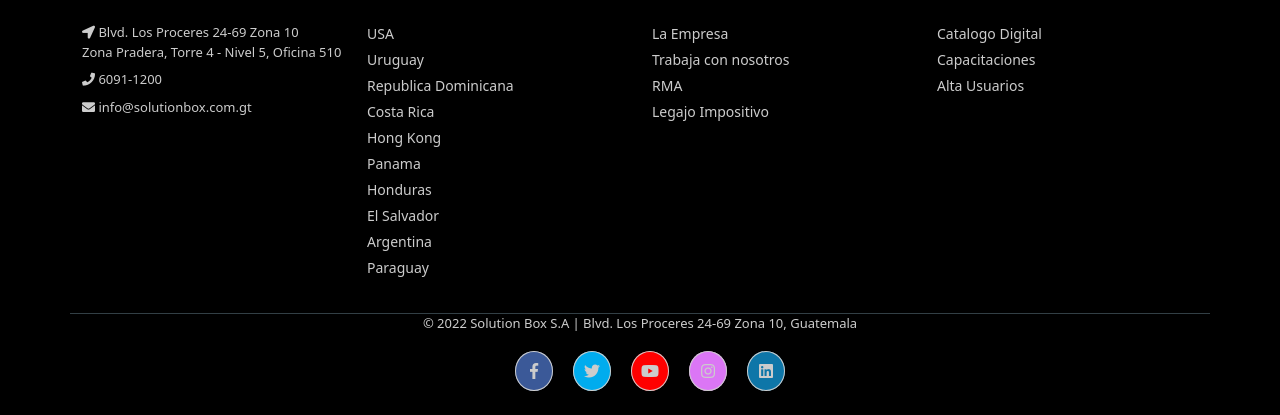
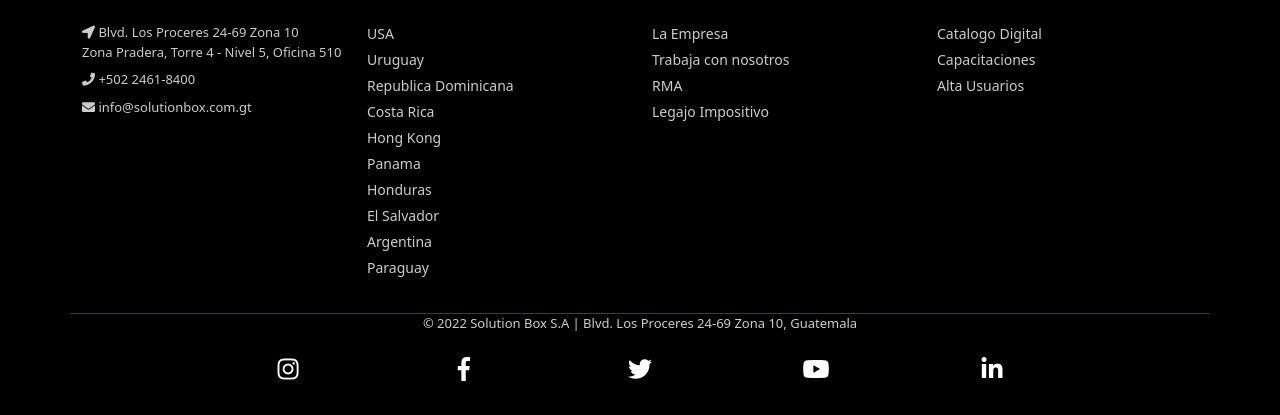
Before and after one commit to RamiroSB/guatemala-alfa, a React (Create React App) app: page /marcas/1 in a window 1280 px wide. Shown: the part 1520-1935 px from the top of the page. Built offline with nearby package versions, Linux system fonts and the light colour scheme; no server answers.

Commit message:
modificacion redes sociales footer

```diff
--- a/src/components/Footer/Footer.js
+++ b/src/components/Footer/Footer.js
@@ -19,7 +19,7 @@ export const Footer = () => {
                 <div className=" col-sm-4 col-md col-sm-4  col-12 col">
                     <h5 className="headin5_amrc col_white_amrc pt2">ENCUÉNTRANOS</h5>
                     <p><i className="fa fa-location-arrow"></i> Blvd. Los Proceres 24-69 Zona 10 <br/>Zona Pradera, Torre 4 - Nivel 5, Oficina 510 </p>
-                    <p><i className="fa fa-phone"></i>  6091-1200  </p>
+                    <p><i className="fa fa-phone"></i>  +502 2461-8400 </p>
                     <p><i className="fa fa fa-envelope"></i> info@solutionbox.com.gt</p>
                 </div>
 
@@ -71,13 +71,33 @@ export const Footer = () => {
             <div className="container">
             <p className="text-center">© 2022 Solution Box S.A | Blvd. Los Proceres 24-69 Zona 10, Guatemala </p>
 
-            <ul className="social_footer_ul">
+           {/*  <ul className="social_footer_ul">
             <li><a href="https://www.facebook.com/solutionbox.guatemala" target='_blank' rel="noreferrer" className='iconoFacebook'><i className="fab fa-facebook-f gran"></i></a></li>
             <li><a href="https://twitter.com/solutionboxusa" target='_blank' rel="noreferrer" className='iconoTwitter'><i className="fab fa-twitter gran"></i></a></li>
             <li><a href="https://www.youtube.com/channel/UCxWedPaJvnyZXCC7f65cdzg" target='_blank' rel="noreferrer" className='iconoYoutube'><i className="fab fa-youtube gran"></i></a></li>
             <li><a href="https://www.instagram.com/solutionbox.guatemala" target='_blank' rel="noreferrer" className='iconoInstagram'><i className="fab fa-instagram gran"></i></a></li>
             <li><a href="https://www.linkedin.com/company/solution-box-llc" target='_blank' rel="noreferrer" className='iconoLinkedin'><i className="fab fa-linkedin gran"></i></a></li>
-            </ul>
+            </ul> */}
+
+            <section>
+  <ul className="icon-list">
+    <li className="icon-item">
+      <a href="https://www.instagram.com/solutionbox.guatemala" target='_blank' rel="noreferrer" className="icon-link"><i className="fab fa-instagram"></i></a>
+    </li>
+    <li className="icon-item">
+      <a href="https://www.facebook.com/solutionbox.guatemala" target='_blank' rel="noreferrer" className="icon-link"><i className="fab fa-facebook-f"></i></a>
+    </li>
+    <li className="icon-item">
+      <a href="https://twitter.com/solutionboxusa" target='_blank' rel="noreferrer" className="icon-link"><i className="fab fa-twitter"></i></a>
+    </li>
+    <li className="icon-item">
+      <a href="https://www.youtube.com/channel/UCxWedPaJvnyZXCC7f65cdzg" target='_blank' rel="noreferrer" className="icon-link"><i className="fab fa-youtube"></i></a>
+    </li>
+    <li className="icon-item">
+      <a href="https://www.linkedin.com/company/solution-box-llc" target='_blank' rel="noreferrer" className="icon-link"><i className="fab fa-linkedin-in"></i></a>
+    </li>
+  </ul>
+</section>
 
         </div>
 
--- a/src/components/Footer/FooterTestStyle.css
+++ b/src/components/Footer/FooterTestStyle.css
@@ -1,21 +1,62 @@
 .col_white_amrc { color:#FFF;}
-footer { width:100%; background-color:black; min-height:250px; padding:10px 0px 25px 0px ;}
-.pt2 { padding-top:40px ; margin-bottom:20px ;}
-footer p { font-size:13px; color:#CCC; padding-bottom:0px; margin-bottom:8px;}
+footer {
+	width:100%;
+	background-color:black;
+	min-height:250px;
+	padding:10px 0px 25px 0px ;
+}
+
+.pt2 {
+	padding-top:40px ;
+	margin-bottom:20px ;
+}
+
+footer p {
+	font-size:13px;
+	color:#CCC;
+	padding-bottom:0px;
+	margin-bottom:8px;
+}
+
 .mb10 { padding-bottom:15px ;}
-.footer_ul_amrc { margin:0px ; list-style-type:none ; font-size:14px; padding:0px 0px 10px 0px ; }
+
+.footer_ul_amrc {
+	margin:0px ;
+	list-style-type:none ;
+	font-size:14px;
+	padding:0px 0px 10px 0px ;
+}
+
 .footer_ul_amrc li {padding:0px 0px 5px 0px;}
-.footer_ul_amrc li a{ color:#CCC; text-decoration:none;}
+
+.footer_ul_amrc li a{
+	color:#CCC;
+	text-decoration:none;
+}
+
 .footer_ul_amrc li a:hover{ color:red;}
+
 .fleft { float:left;}
+
 .padding-right { padding-right:10px; }
 
-.footer_ul2_amrc {margin:0px; list-style-type:none; padding:0px;}
+.footer_ul2_amrc {
+	margin:0px;
+	list-style-type:none;
+	padding:0px;
+}
+
 .footer_ul2_amrc li p { display:table; }
+
 .footer_ul2_amrc li a:hover { text-decoration:none;}
+
 .footer_ul2_amrc li i { margin-top:5px;}
 
-.bottom_border { border-bottom:1px solid #323f45; padding-bottom:20px;}
+.bottom_border {
+	border-bottom:1px solid #323f45;
+	padding-bottom:20px;
+}
+
 .foote_bottom_ul_amrc {
 	list-style-type:none;
 	padding:0px;
@@ -26,12 +67,33 @@ footer p { font-size:13px; color:#CCC; padding-bottom:0px; margin-bottom:8px;}
 	margin-left: auto;
 }
 .foote_bottom_ul_amrc li { display:inline;}
+
 .foote_bottom_ul_amrc li a { color:#999; margin:0 12px;}
 
-.social_footer_ul { display:table; margin:15px auto 0 auto; list-style-type:none;  }
-.social_footer_ul li { padding-left:20px; padding-top:10px; float:left; }
-.social_footer_ul li a { color:#CCC; border:1px solid #CCC; padding:8px;border-radius:50%;}
-.social_footer_ul li i {  width:20px; height:30px; text-align:center;}
+.social_footer_ul {
+	display:table;
+	margin:15px auto 0 auto;
+	list-style-type:none;
+}
+
+.social_footer_ul li {
+	padding-left:20px;
+	padding-top:10px;
+	float:left;
+}
+
+.social_footer_ul li a {
+	color:#CCC;
+	border:1px solid #CCC;
+	padding:8px;
+	border-radius:50%;
+}
+
+.social_footer_ul li i {
+	width:20px;
+	height:30px;
+	text-align:center;
+}
 
 .iconoInstagram {
 	background: #db76f5
@@ -56,7 +118,101 @@ footer p { font-size:13px; color:#CCC; padding-bottom:0px; margin-bottom:8px;}
 	background-color: black;
 	transition: all 1s;
 }
-/*
-.social_footer_ul li a {
-	padding: 11px !important;
-} */
+
+
+
+
+:root {
+	--bg: #dcdde1;
+	--color-icon: #535c68;
+	--color-icon2: white;
+	--social-icon1: #e4405f;
+	--social-icon2: #3b5999;
+	--social-icon3: #00acee;
+	--social-icon4: #cd201f;
+	--social-icon5: #0e76a8;
+  }
+
+  section {
+	width: 100%;
+	height: 50px;
+	display: flex;
+	align-items: center;
+	justify-content: center;
+/* 	background: var(--bg); */
+	z-index: -10;
+  }
+
+  .icon-list {
+	margin-top: 20px;
+	width: 100%;
+	max-width: 50rem;
+	padding: 0 1rem;
+	display: flex;
+	justify-content: space-between;
+  }
+
+  .icon-item {
+	list-style: none
+  }
+
+  .icon-link {
+	display: inline-flex;
+	font-size: 1.5rem;
+	text-decoration: none;
+	color: var(--color-icon2);
+	width: 4rem;
+	height: 4rem;
+	transition: .5s linear;
+	position: relative;
+	z-index: 1;
+	margin: auto
+  }
+
+  .icon-link:hover {
+	color: #fff;
+  }
+
+  .icon-link i {
+	margin: auto;
+  }
+
+  .icon-link::before {
+	content: '';
+	position: absolute;
+	top: 0;
+	left: 0;
+	right: 0;
+	bottom: 0;
+	width: 4rem;
+	height: 4rem;
+	background: #000;
+	border-radius: 50%;
+	z-index: -1;
+	transform: scale(0);
+	transition: 0.3s cubic-bezier(.95, .32, .37, 1.21);
+  }
+
+  .icon-link:hover::before {
+	transform: scale(1);
+  }
+
+  .icon-item:nth-child(1) a:hover:before {
+	background: var(--social-icon1);
+  }
+
+  .icon-item:nth-child(2) a:hover:before {
+	background: var(--social-icon2);
+  }
+
+  .icon-item:nth-child(3) a:hover:before {
+	background: var(--social-icon3);
+  }
+
+  .icon-item:nth-child(4) a:hover:before {
+	background: var(--social-icon4);
+  }
+
+  .icon-item:nth-child(5) a:hover:before {
+	background: var(--social-icon5);
+  }
--- a/src/components/Formulario/Form2.js
+++ b/src/components/Formulario/Form2.js
@@ -55,7 +55,7 @@ return (
                 <h4>Mas informacion</h4>
                 <ul>
                     <li><i className="fas fa-map-marker-alt"></i> Horario: Lunes a Viernes de 8.30 a 18.30hs</li>
-                    <li><i className="fas fa-phone"></i> Teléfono: +54 11 6091-1200</li>
+                    <li><i className="fas fa-phone"></i> Teléfono: +502 2461-8400</li>
                     <li><i className="fas fa-envelope-open-text"></i> E-mail: info@solutionbox.com.gt</li>
                 </ul>
                 <p>Dirección</p>
```
Also changed, not shown: src/App.js (line endings or trailing spaces), 1 other file (tests, documents, lock files or other folders).
